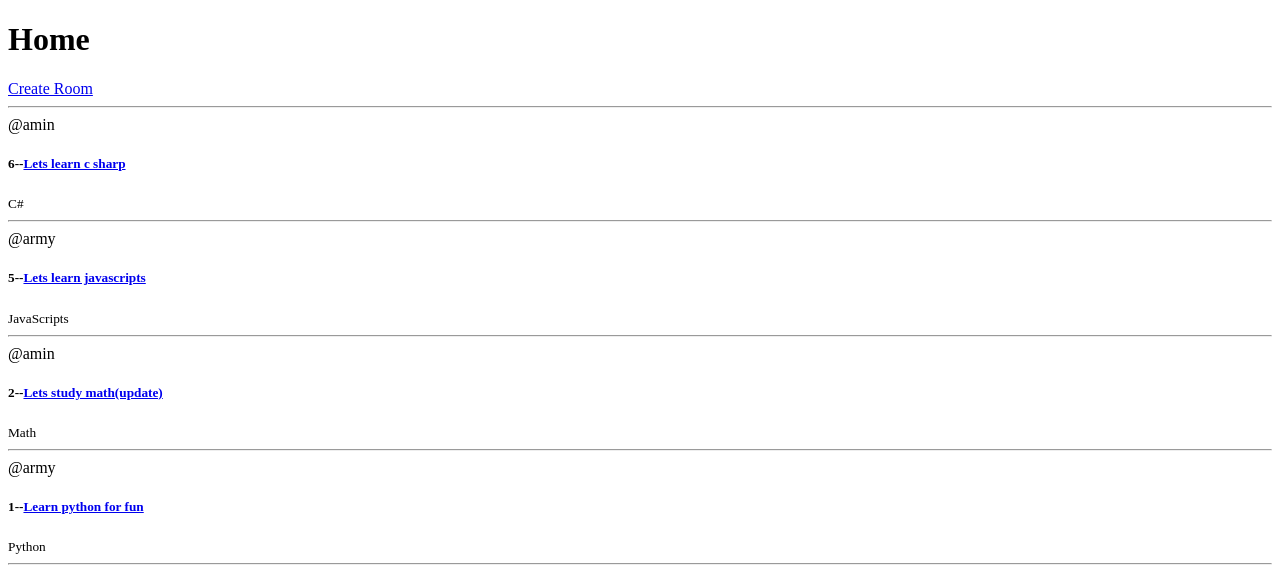
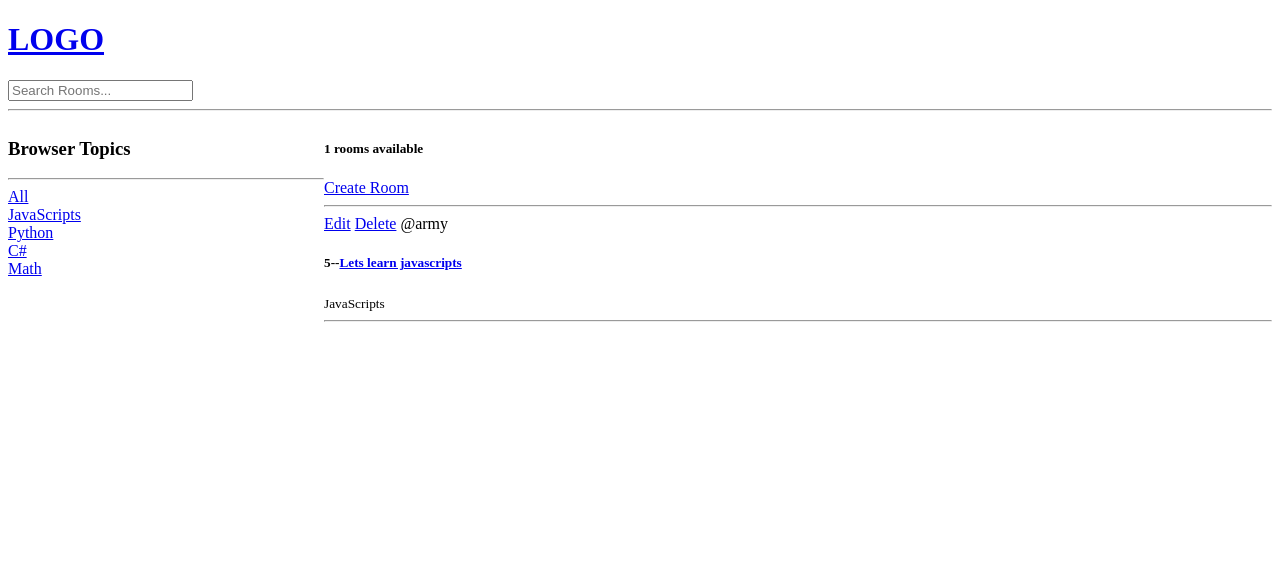
Before and after one commit to aminramezanni/django-project-chatroom, a Django app: a page that uses templates/main.html in a window 1280 px wide. Shown: the top 570 px of the page. Run offline with Django 4.2, Linux system fonts and the light colour scheme; data comes from the database, SQL or seed files in the repository; both versions use the stored data as it was after the commit.

Commit message:
create full CRUD and search

```diff
--- a/home/templates/home/home.html
+++ b/home/templates/home/home.html
@@ -3,13 +3,42 @@
 {% block title %} Chat Room {% endblock title %}
 
 {% block content %}
-    <h1>Home</h1>
-    <a href="{% url "create-room" %}">Create Room</a>
+
+<style>
+    .home-container{
+        display: grid;
+        grid-template-columns: 1fr 3fr;
+    }
+</style>
+
+<div class="home-container">
+
+    <div>
+        <h3>
+            Browser Topics
+        </h3>
         <hr>
+
         <div>
+            <a href="{% url 'home' %}"> All </a>
+        </div>
+
+        {% for topic in topics %}
+            <div>
+                <a href="{% url 'home' %}?q={{topic.name}}">{{topic.name}}</a>
+            </div>
+        {% endfor %}
+    </div>
+
+    <div>
+        <h5>{{room_count}} rooms available</h5>
+        <a href='{% url "create-room" %}'>Create Room</a>
+        <hr>
         <div>
             {% for room in rooms %}
                 <div>
+                    <a href="{% url "update-room" room.id %}">Edit</a>
+                    <a href="{% url "delete-room" room.id %}">Delete</a>
                     <span>@{{room.host.username}}</span>
                     <h5>
                         {{room.id}}--<a href="{% url 'room' room.id %}">{{room.name}}</a>
@@ -20,5 +49,5 @@
             {% endfor %}
         </div>
     </div>
-
+</div>
 {% endblock content %}
--- a/home/templates/home/room.html
+++ b/home/templates/home/room.html
@@ -5,4 +5,5 @@
 {% block content %}
 
     <h1> {{room.name}} </h1>
+
 {% endblock content %}
--- a/home/urls.py
+++ b/home/urls.py
@@ -5,4 +5,6 @@ urlpatterns = [
     path('',views.home, name='home'),
     path('room/<str:pk>/',views.room, name= 'room'),
     path('create-room/', views.create_room, name='create-room'),
+    path('update-room/<str:pk>/', views.update_room, name='update-room'),
+    path('delete-room/<str:pk>/', views.delete_room, name='delete-room')
 ]
--- a/home/views.py
+++ b/home/views.py
@@ -1,11 +1,19 @@
 from django.shortcuts import render, redirect
-from .models import Room
+from django.db.models import Q
+from .models import Room, Topic
 from .forms import RoomForm
 
 
 def home(request):
-    rooms = Room.objects.all()
-    context = {"rooms": rooms}
+    q = request.GET.get('q') if request.GET.get('q') != None else ''
+
+    rooms = Room.objects.filter(Q(topic__name__icontains=q) |
+    Q(name__icontains=q) |
+    Q(description__icontains=q)
+    )
+    topics = Topic.objects.all()
+    room_count = rooms.count()
+    context = {"rooms": rooms, 'topics':topics, 'room_count': room_count}
     return render(request, "home/home.html", context)
 
 
@@ -24,3 +32,25 @@ def create_room(request):
             return redirect("home")
     context = {"form": form}
     return render(request, "home/room_form.html", context)
+
+
+def update_room(request, pk):
+    room = Room.objects.get(id=pk)
+    form = RoomForm(instance=room)
+    if request.method == "POST":
+        form = RoomForm(request.POST, instance=room)
+        if form.is_valid():
+            form.save()
+            return redirect("home")
+    context = {"form": form}
+    return render(request, "home/room_form.html", context)
+
+
+
+def delete_room(request, pk):
+    room = Room.objects.get(id=pk)
+
+    if request.method == "POST":
+        room.delete()
+        return redirect('home')
+    return render(request, 'home/delete.html',{'obj':room})
--- a/templates/main.html
+++ b/templates/main.html
@@ -6,11 +6,14 @@
     <meta name="viewport" content="width=device-width, initial-scale=1.0">
     <title>{% block title %}  {% endblock title %}</title>
 </head>
+
 <body>
+    {% include "navbar.html" %}
 
     {% block content %}
 
     {% endblock content %}
 
 </body>
+
 </html>
--- /dev/null
+++ b/templates/navbar.html
@@ -0,0 +1,9 @@
+<a href="/">
+    <h1>LOGO</h1>
+</a>
+
+<form method="GET" action="{% url "home" %}">
+    <input type="text" name="q" placeholder="Search Rooms...">
+</form>
+
+<hr>
```
Also changed, not shown: home/templates/home/delete.html (added, +12 -0 lines), db.sqlite3. Lines whose indentation alone changed are shown as unchanged.
